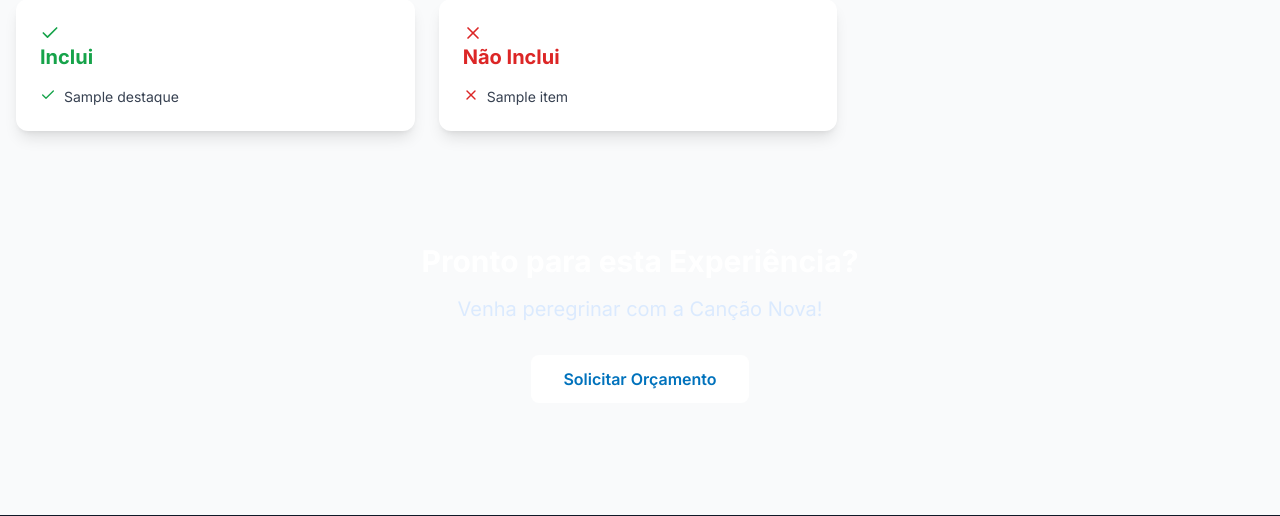
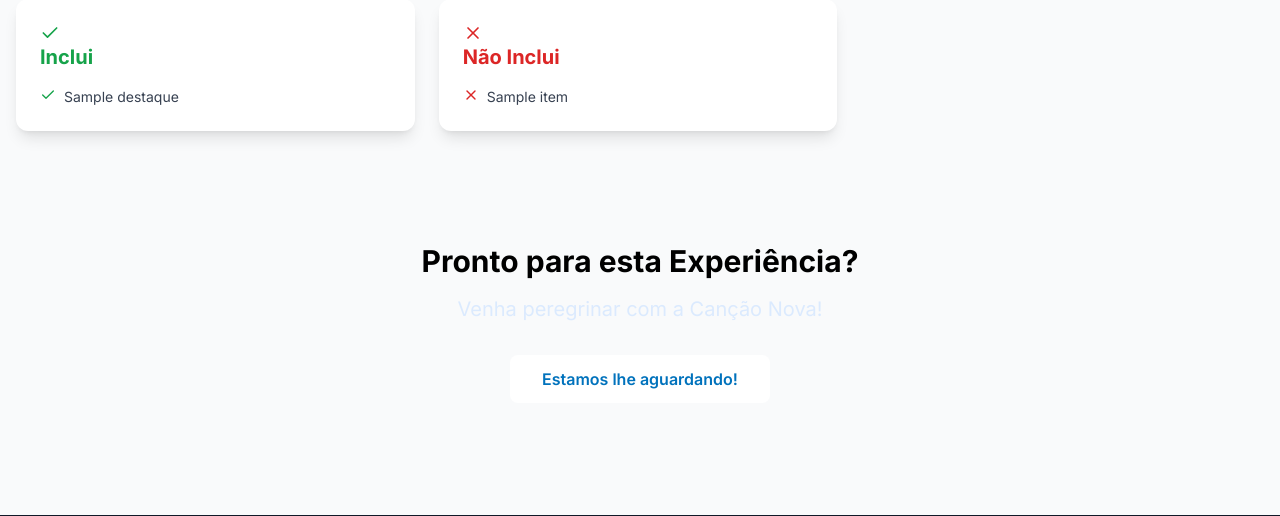
Before and after one commit to marcelofcn/peregrinecomacancaonova, a Flask app: template templates/detalhe.html in a window 1280 px wide. Shown: the part 1081-1597 px from the top of the page. Run offline with Flask 3, Linux system fonts and the light colour scheme; the template is opened without the code that fills it: most values are stand-ins (such as "Sample title", 1, 10 or a date in 2020); grey boxes marked "Sample" are stand-in pictures; some libraries are stand-ins or nearby versions.

Commit message:
Update detalhe.html

```diff
--- a/templates/detalhe.html
+++ b/templates/detalhe.html
@@ -120,11 +120,11 @@
         </div>
     </div>
 
-    <section class="bg-gradient-to-br from-cancao-blue to-blue-800 text-white py-16">
+    <section class="bg-gradient-to-br from-cancao-blue to-blue-800 text-black py-16">
         <div class="container mx-auto px-4 text-center">
             <h2 class="text-3xl font-bold mb-4">Pronto para esta Experiência?</h2>
             <p class="text-xl mb-8 text-blue-100">Venha peregrinar com a Canção Nova!</p>
-            <a href="{{ url_for('contato') }}?roteiro={{ roteiro.id }}" class="inline-block bg-white text-cancao-blue px-8 py-3 rounded-lg font-semibold">Solicitar Orçamento</a>
+            <a href="{{ url_for('contato') }}?roteiro={{ roteiro.id }}" class="inline-block bg-white text-cancao-blue px-8 py-3 rounded-lg font-semibold">Estamos lhe aguardando!</a>
         </div>
     </section>
 </div>
```
